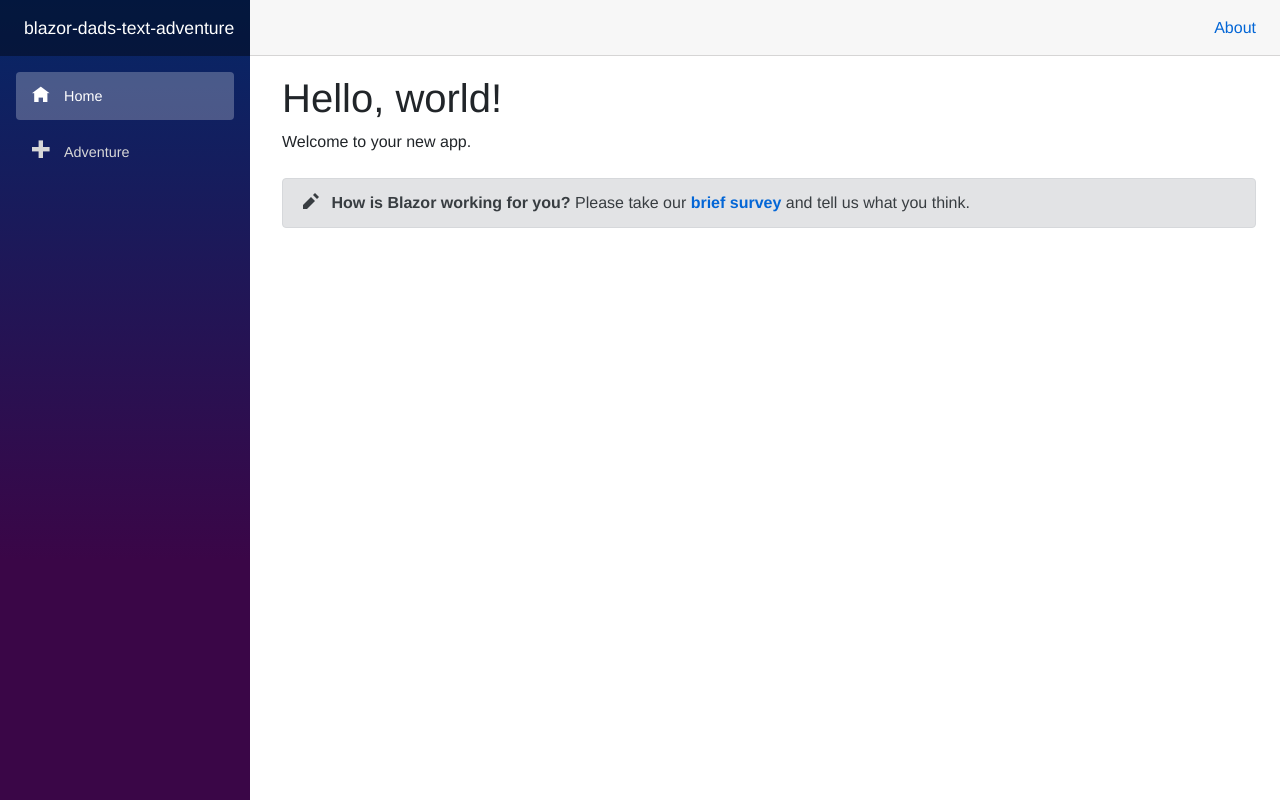
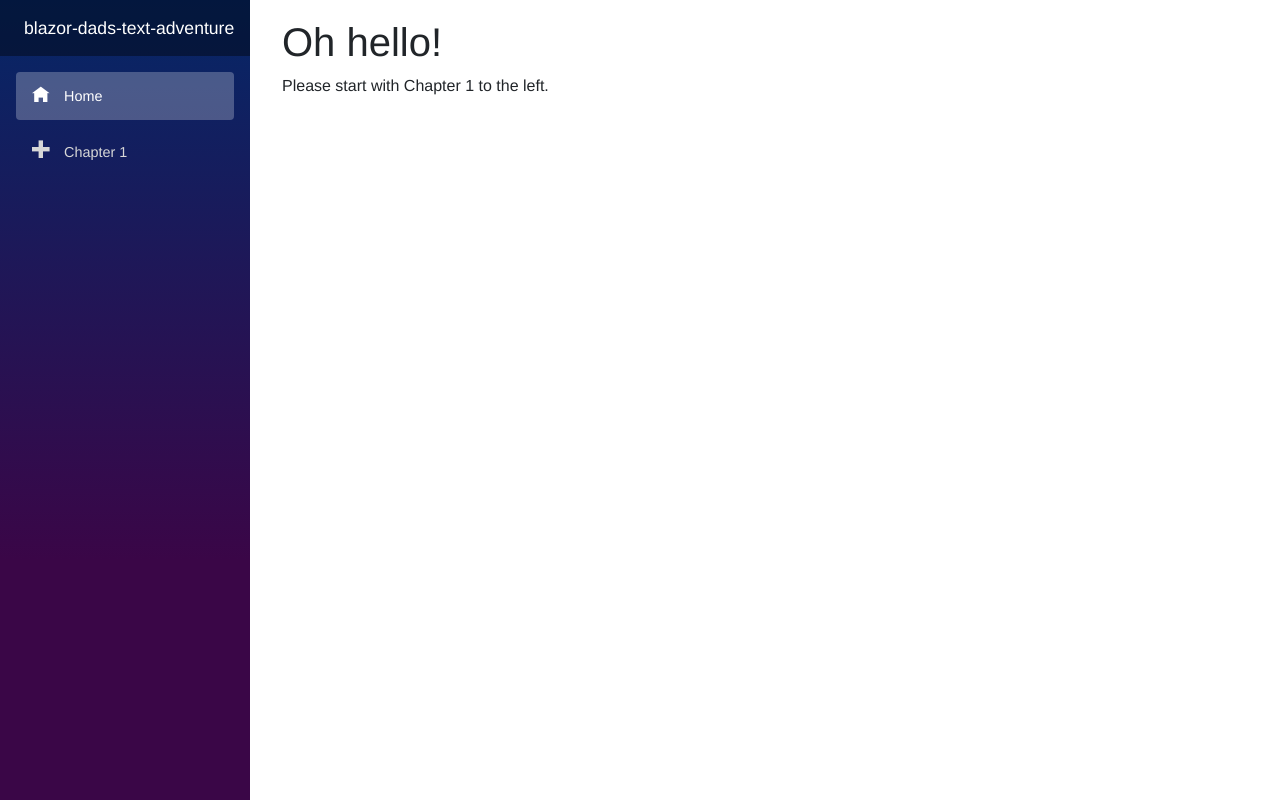
Before and after one commit to DarkCascade/blazor-dads-text-adventure, an ASP.NET Core app: page / in a window 1280 px wide. Run offline with ASP.NET Core 8, Linux system fonts and the light colour scheme.

Commit message:
removed SurveyPrompt extra lines to Program renamed adventure to chapter1 added restart button

```diff
--- a/Pages/Index.razor
+++ b/Pages/Index.razor
@@ -1,7 +1,5 @@
 @page "/"
 
-<h1>Hello, world!</h1>
+<h1>Oh hello!</h1>
 
-Welcome to your new app.
-
-<SurveyPrompt Title="How is Blazor working for you?" />
+Please start with Chapter 1 to the left.
--- a/Program.cs
+++ b/Program.cs
@@ -17,7 +17,11 @@ namespace blazor_dads_text_adventure
             var builder = WebAssemblyHostBuilder.CreateDefault(args);
             builder.RootComponents.Add<App>("app");
 
-            builder.Services.AddScoped(sp => new HttpClient { BaseAddress = new Uri(builder.HostEnvironment.BaseAddress) });
+            builder.Services.AddScoped(sp =>
+                new HttpClient
+                {
+                    BaseAddress = new Uri(builder.HostEnvironment.BaseAddress)
+                });
 
             await builder.Build().RunAsync();
         }
--- a/Shared/MainLayout.razor
+++ b/Shared/MainLayout.razor
@@ -5,10 +5,6 @@
 </div>
 
 <div class="main">
-    <div class="top-row px-4">
-        <a href="http://blazor.net" target="_blank" class="ml-md-auto">About</a>
-    </div>
-
     <div class="content px-4">
         @Body
     </div>
--- a/Shared/NavMenu.razor
+++ b/Shared/NavMenu.razor
@@ -13,8 +13,8 @@
             </NavLink>
         </li>
         <li class="nav-item px-3">
-            <NavLink class="nav-link" href="adventure">
-                <span class="oi oi-plus" aria-hidden="true"></span> Adventure
+            <NavLink class="nav-link" href="chapter1">
+                <span class="oi oi-plus" aria-hidden="true"></span> Chapter 1
             </NavLink>
         </li>
     </ul>
--- a/Shared/SurveyPrompt.razor
+++ /dev/null
@@ -1,16 +0,0 @@
-<div class="alert alert-secondary mt-4" role="alert">
-    <span class="oi oi-pencil mr-2" aria-hidden="true"></span>
-    <strong>@Title</strong>
-
-    <span class="text-nowrap">
-        Please take our
-        <a target="_blank" class="font-weight-bold" href="https://go.microsoft.com/fwlink/?linkid=2127996">brief survey</a>
-    </span>
-    and tell us what you think.
-</div>
-
-@code {
-    // Demonstrates how a parent component can supply parameters
-    [Parameter]
-    public string Title { get; set; }
-}
--- a/wwwroot/css/scenes.css
+++ b/wwwroot/css/scenes.css
@@ -19,3 +19,7 @@
     font-family: 'VT323';
     margin-left: 3px;
 }
+
+.restartButton {
+    margin-bottom: 10px;
+}
```
Also changed, not shown: Pages/Adventure.razor (+7 -1 lines).
